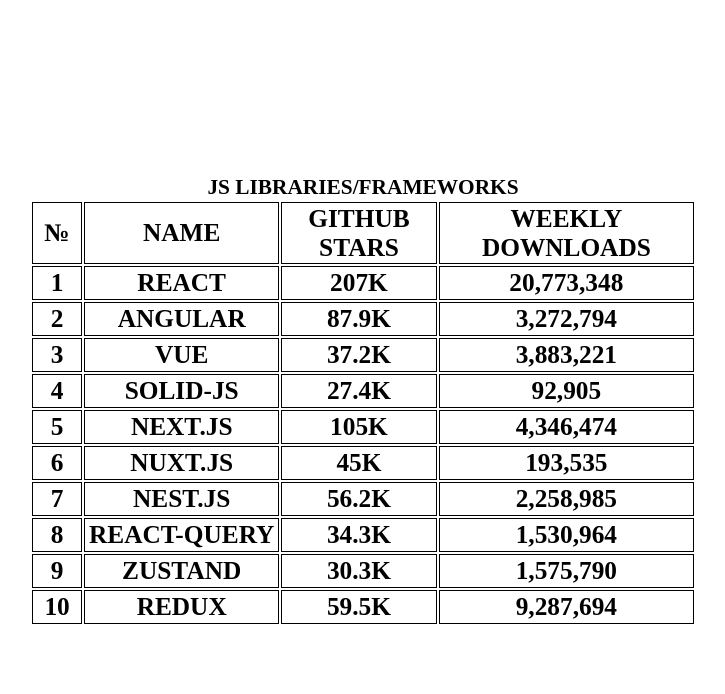
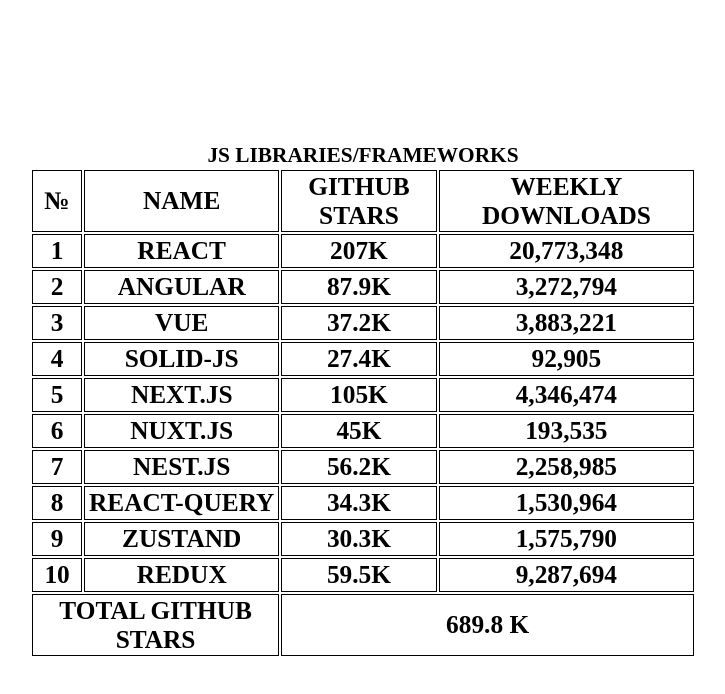
Before and after one commit to lpite/web-tech, a plain HTML site: page Практична 2/Table/index.html in a window 1280 px wide. Shown: the whole page, without its empty margins (277-1002 px from the left). Drawn offline with Linux system fonts and the light colour scheme.

Commit message:
Update index.html

```diff
--- a/Практична 2/Table/index.html
+++ b/Практична 2/Table/index.html
@@ -81,7 +81,12 @@
             </tr>
 
         </tbody>
-        <tfoot></tfoot>
+        <tfoot>
+           <tr>
+                <th scope="row" colspan="2">Total Github stars</th>
+                <td colspan="2">689.8 K</td>
+            </tr>
+        </tfoot>
     </table>
 </body>
 </html>
```
